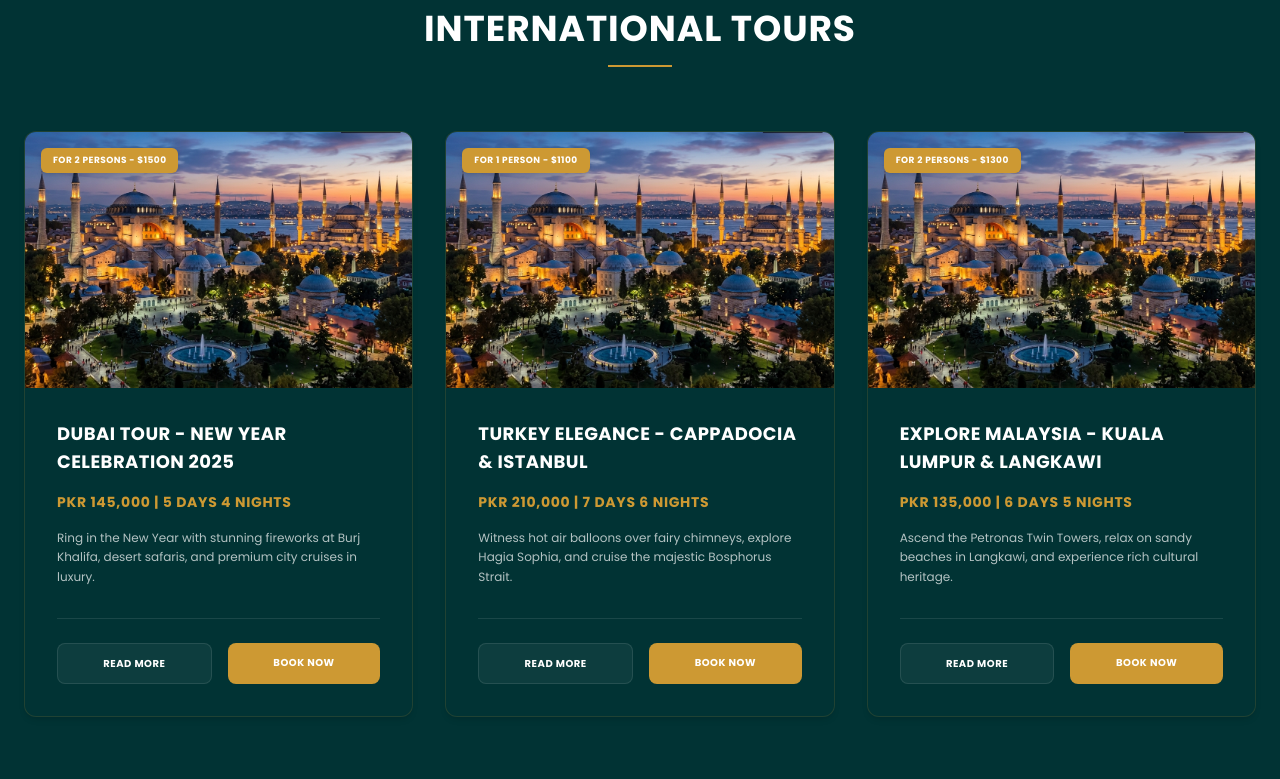
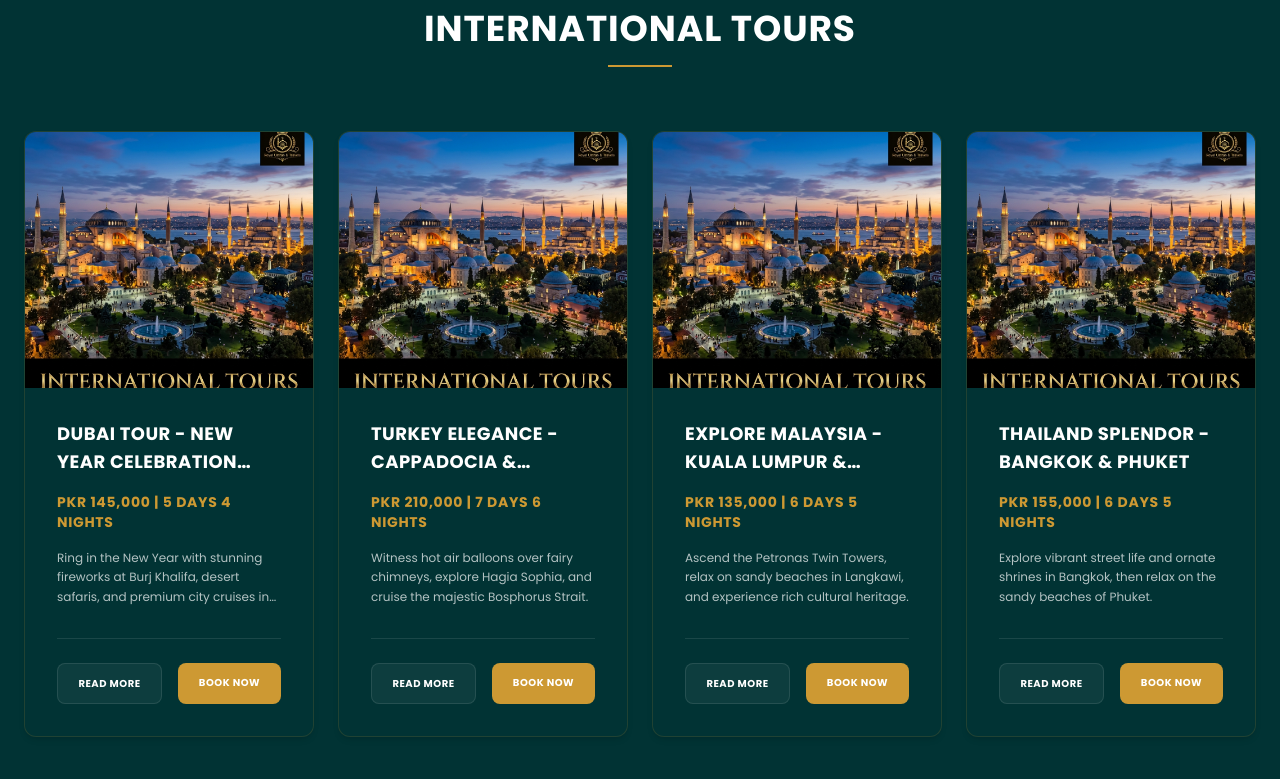
Before and after one commit to abubaker082512/rehman-umrah-travels, a React (Vite) app in the folder client/: page / in a window 1280 px wide. Shown: the part 7720-8499 px from the top of the page. Built offline with nearby package versions, Linux system fonts and the light colour scheme; no server answers.

Commit message:
Add Thailand package to international tours and remove image badge overlays from all international and local tour cards

```diff
--- a/client/src/pages/Home2.jsx
+++ b/client/src/pages/Home2.jsx
@@ -82,6 +82,15 @@ const staticInternationalTours = [
     badge: 'FOR 2 PERSONS - $1300',
     description: 'Ascend the Petronas Twin Towers, relax on sandy beaches in Langkawi, and experience rich cultural heritage.',
     image: 'https://images.unsplash.com/photo-1596422748573-cbb5bf090104?w=800&q=80'
+  },
+  {
+    id: 104,
+    title: 'THAILAND SPLENDOR - BANGKOK & PHUKET',
+    price: 155000,
+    duration: '6 Days 5 Nights',
+    badge: 'FOR 2 PERSONS - $1400',
+    description: 'Explore vibrant street life and ornate shrines in Bangkok, then relax on the sandy beaches of Phuket.',
+    image: 'https://images.unsplash.com/photo-1552465011-b4e21bf6e79a?w=800&q=80'
   }
 ]
 
@@ -374,27 +383,23 @@ const Home2 = () => {
             <div className="h-[2px] w-16 bg-[#CD9933] mx-auto mt-4"></div>
           </div>
 
-          {/* 3-Column Card Grid */}
-          <div className="grid grid-cols-1 md:grid-cols-2 lg:grid-cols-3 gap-8">
+          {/* 4-Column Card Grid */}
+          <div className="grid grid-cols-1 md:grid-cols-2 lg:grid-cols-4 gap-6">
             {internationalTours.map((pkg, idx) => {
               const isStatic = !pkg.hasOwnProperty('image_url')
-              const img = isStatic ? pkg.image : (pkg.image_url || staticInternationalTours[idx % 3].image)
-              const badge = isStatic ? pkg.badge : (pkg.category || 'FOR 2 PERSONS')
+              const img = isStatic ? pkg.image : (pkg.image_url || staticInternationalTours[idx % 4].image)
               const duration = isStatic ? pkg.duration : (pkg.duration || '5 Days 4 Nights')
               const price = pkg.price
 
               return (
                 <div key={pkg.id || idx} className="bg-white shadow-md hover:shadow-xl transition-shadow duration-300 border border-gray-100 flex flex-col">
-                  {/* Top Image with Gold overlay Badge */}
+                  {/* Top Image */}
                   <div className="relative h-64 overflow-hidden shrink-0">
                     <img
                       alt={pkg.title}
                       className="w-full h-full object-cover transition-transform duration-700 hover:scale-105"
                       src={img}
                     />
-                    <div className="absolute top-4 left-4 bg-[#CD9933] text-white px-3 py-1.5 text-[9px] font-bold uppercase tracking-wider">
-                      {badge}
-                    </div>
                   </div>
 
                   {/* Card Content details */}
@@ -503,16 +508,13 @@ const Home2 = () => {
 
               return (
                 <div key={pkg.id || idx} className="bg-white shadow-md hover:shadow-xl transition-shadow duration-300 border border-gray-100 flex flex-col">
-                  {/* Top Image with Gold Badge */}
+                  {/* Top Image */}
                   <div className="relative h-64 overflow-hidden shrink-0">
                     <img
                       alt={pkg.title}
                       className="w-full h-full object-cover transition-transform duration-700 hover:scale-105"
                       src={img}
                     />
-                    <div className="absolute top-4 left-4 bg-[#CD9933] text-white px-3 py-1.5 text-[9px] font-bold uppercase tracking-wider">
-                      {badge}
-                    </div>
                   </div>
 
                   {/* Card Content details */}
--- a/client/src/pages/Home3.jsx
+++ b/client/src/pages/Home3.jsx
@@ -54,6 +54,15 @@ const staticInternationalTours = [
     badge: 'FOR 2 PERSONS - $1300',
     description: 'Ascend the Petronas Twin Towers, relax on sandy beaches in Langkawi, and experience rich cultural heritage.',
     image: 'https://images.unsplash.com/photo-1596422748573-cbb5bf090104?w=800&q=80'
+  },
+  {
+    id: 104,
+    title: 'THAILAND SPLENDOR - BANGKOK & PHUKET',
+    price: 155000,
+    duration: '6 Days 5 Nights',
+    badge: 'FOR 2 PERSONS - $1400',
+    description: 'Explore vibrant street life and ornate shrines in Bangkok, then relax on the sandy beaches of Phuket.',
+    image: 'https://images.unsplash.com/photo-1552465011-b4e21bf6e79a?w=800&q=80'
   }
 ]
 
@@ -1041,33 +1050,29 @@ const Home3 = () => {
             </div>
           </ScrollReveal>
 
-          {/* 3-Column Card Grid */}
-          <div className="grid grid-cols-1 md:grid-cols-2 lg:grid-cols-3 gap-8">
+          {/* 4-Column Card Grid */}
+          <div className="grid grid-cols-1 md:grid-cols-2 lg:grid-cols-4 gap-6">
             {internationalTours.map((pkg, idx) => {
               const isStatic = !pkg.hasOwnProperty('image_url')
               const img = internationalToursImg
-              const badge = isStatic ? pkg.badge : (pkg.category || 'FOR 2 PERSONS')
               const duration = isStatic ? pkg.duration : (pkg.duration || '5 Days 4 Nights')
               const price = pkg.price
 
               return (
                 <ScrollReveal
                   key={pkg.id || idx}
-                  delay={(idx % 3) * 100}
+                  delay={(idx % 4) * 100}
                   animation={idx % 2 === 0 ? "fade-down" : "fade-up"}
                   duration={700}
                 >
                   <div className="bg-[#013334] border border-[#CD9933]/15 rounded-xl hover:border-[#CD9933]/40 transition-all duration-300 hover:-translate-y-1 flex flex-col overflow-hidden h-full group shadow-md hover:shadow-xl text-white">
-                    {/* Top Image with Gold overlay Badge */}
+                    {/* Top Image */}
                     <div className="relative h-64 overflow-hidden shrink-0">
                       <img
                         alt={pkg.title}
                         className="w-full h-full object-cover transition-transform duration-700 hover:scale-105"
                         src={img}
                       />
-                      <div className="absolute top-4 left-4 bg-[#CD9933] text-white px-3 py-1.5 text-[9px] font-bold uppercase tracking-wider rounded-md shadow-md">
-                        {badge}
-                      </div>
                     </div>
 
                     {/* Card Content details */}
@@ -1187,16 +1192,13 @@ const Home3 = () => {
                   duration={700}
                 >
                   <div className="bg-[#013334] border border-[#CD9933]/15 rounded-xl hover:border-[#CD9933]/40 transition-all duration-300 hover:-translate-y-1 flex flex-col overflow-hidden h-full group shadow-md hover:shadow-xl text-white">
-                    {/* Top Image with Gold Badge */}
+                    {/* Top Image */}
                     <div className="relative h-64 overflow-hidden shrink-0">
                       <img
                         alt={pkg.title}
                         className="w-full h-full object-cover transition-transform duration-700 hover:scale-105"
                         src={img}
                       />
-                      <div className="absolute top-4 left-4 bg-[#CD9933] text-white px-3 py-1.5 text-[9px] font-bold uppercase tracking-wider rounded-md shadow-md">
-                        {badge}
-                      </div>
                     </div>
 
                     {/* Card Content details */}
```
